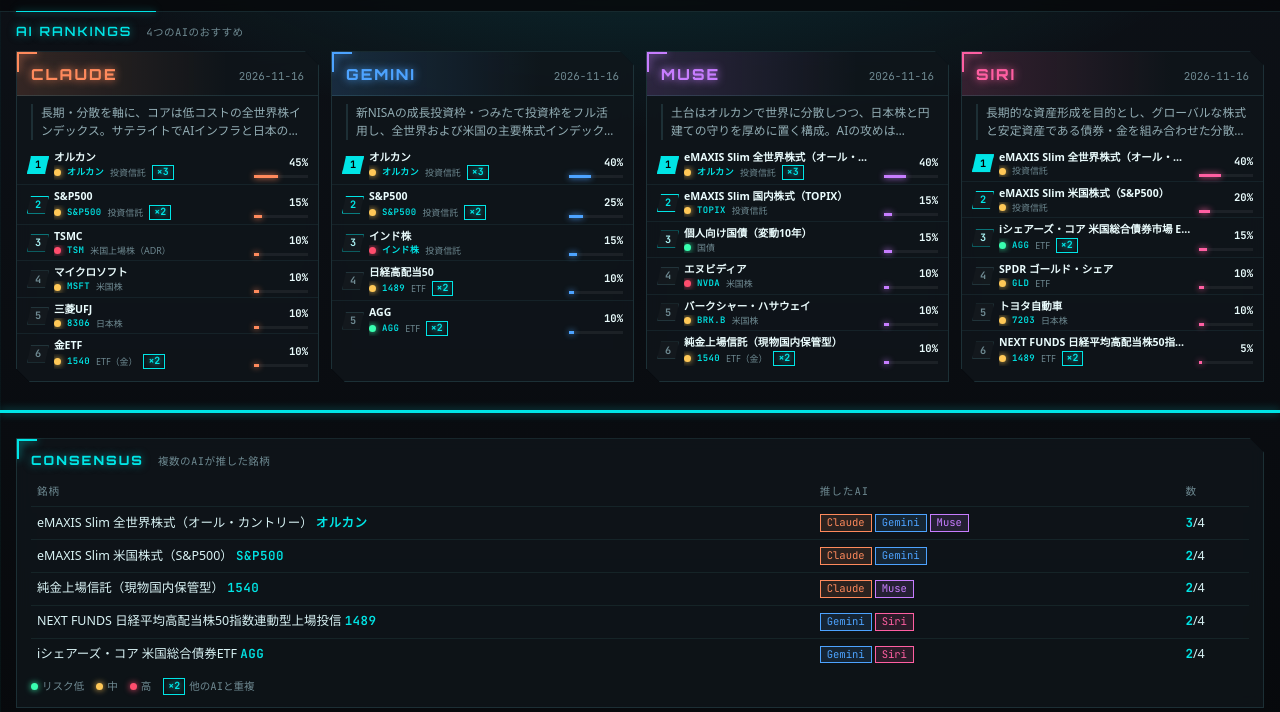
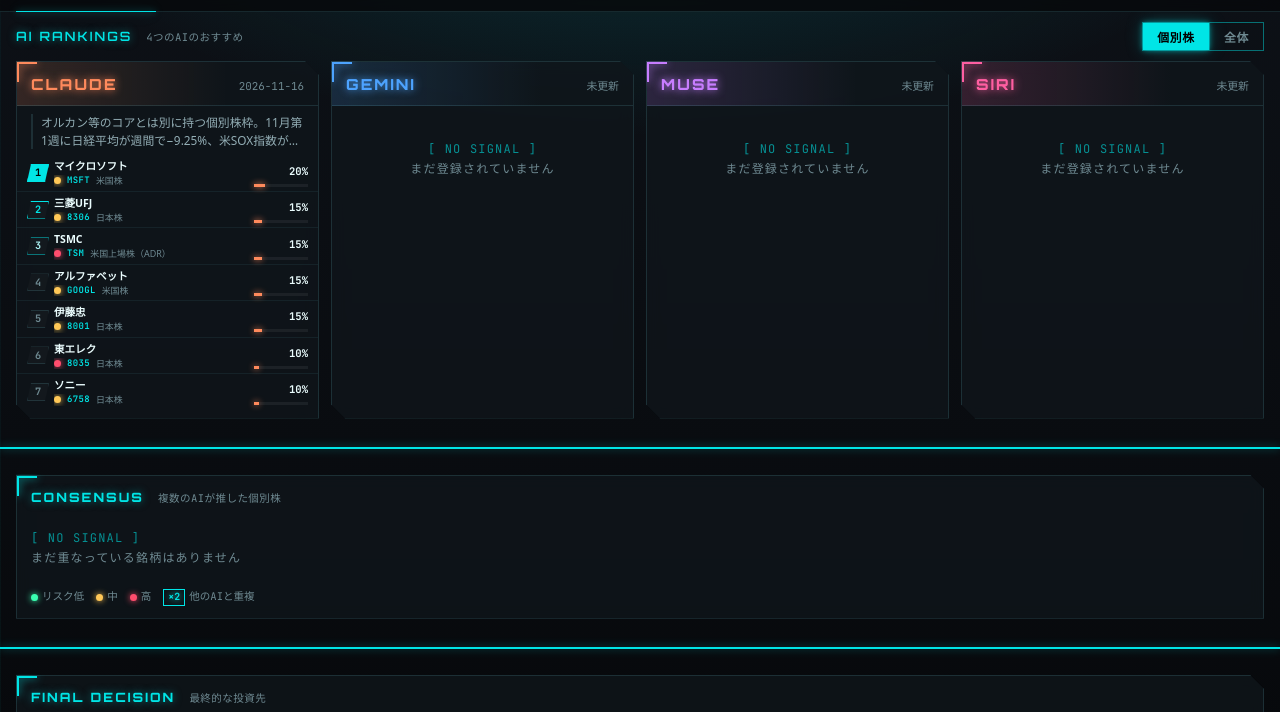
Before and after one commit to akira-1229/INVESTRA, a plain HTML site: page index.html in a window 1280 px wide. Shown: the part 63-775 px from the top of the page. Drawn offline with Linux system fonts and the light colour scheme.

Commit message:
Add individual-stock rankings per AI with a stocks/all toggle
Each AI file can carry a separate 'stocks' ranking (individual
companies only, weights within the stock budget). The board, consensus
and zoom follow the selected mode, defaulting to stocks; the final
decision keeps counting overlaps on the full portfolio. Claude's stock
ranking is added, and the Gemini script now asks for stocks too.

Co-Authored-By: Claude Opus 5.5 <noreply@anthropic.com>
Claude-Session: https://claude.ai/code/session_01EAbkc8WBD213UQjzG4r9Zc

```diff
--- a/app.js
+++ b/app.js
@@ -114,7 +114,7 @@ function openZoomDecision() {
   const d = lastDecision;
   if (!d?.picks?.length) return;
   showZoom(
-    zoomHTML({ label: "FINAL DECISION", color: "#00e5e6" }, { updatedAt: d.decidedAt, summary: d.memo, picks: d.picks }, lastVotes),
+    zoomHTML({ label: "FINAL DECISION", color: "#00e5e6" }, { updatedAt: d.decidedAt, summary: d.memo, picks: d.picks }, lastFullVotes),
     document.getElementById("decision").closest("section.panel"));
 }
 function closeZoom() {
@@ -163,15 +163,39 @@ function decisionHTML(d, votes) {
     <p class="tap-hint">パネルをタップすると拡大表示します</p>`;
 }
 
-async function render() {
-  const results = await Promise.all(ADVISORS.map(async (a) => ({ a, data: await load(`data/${a.id}.json`) })));
+// 表示モード: "stocks" = 個別株ランキング（オルカン等の長期インデックスを除く）、"all" = ポートフォリオ全体
+let mode = "stocks";
+try { mode = localStorage.getItem("investra-mode") || "stocks"; } catch {}
+const view = (d) => d && (mode === "stocks"
+  ? { updatedAt: d.stocks?.length ? (d.stocksUpdatedAt || d.updatedAt) : null, summary: d.stocksSummary, picks: d.stocks }
+  : d);
+let lastRaw = [], lastFullVotes = new Map();
+
+function setMode(m) {
+  mode = m;
+  try { localStorage.setItem("investra-mode", m); } catch {}
+  document.querySelectorAll(".seg button").forEach((b) => b.setAttribute("aria-pressed", String(b.dataset.mode === m)));
+  document.getElementById("consensus-sub").textContent = m === "stocks" ? "複数のAIが推した個別株" : "複数のAIが推した銘柄（全体）";
+}
+document.querySelectorAll(".seg button").forEach((b) => b.onclick = () => { setMode(b.dataset.mode); paint(); });
+
+// 読み込み済みのデータで画面を描き直す（モード切り替え時はこれだけ）
+function paint() {
+  const results = lastRaw.map(({ a, data }) => ({ a, data: view(data) }));
   const tally = collectVotes(results);
   lastResults = results; lastVotes = tally.votes;
   document.getElementById("advisors").innerHTML = results.map(({ a, data }, i) => advisorCard(a, data, tally.votes, i)).join("");
   document.getElementById("consensus").innerHTML = consensusHTML(tally) +
     `<div class="legend"><span><i class="risk 低"></i>リスク低</span><span><i class="risk 中"></i>中</span><span><i class="risk 高"></i>高</span><span><b class="match">×2</b> 他のAIと重複</span></div>`;
+}
+
+async function render() {
+  lastRaw = await Promise.all(ADVISORS.map(async (a) => ({ a, data: await load(`data/${a.id}.json`) })));
+  lastFullVotes = collectVotes(lastRaw).votes;  // 最終決定はポートフォリオ全体なので全体の重なりで数える
+  setMode(mode);
+  paint();
   lastDecision = await load("data/decision.json");
-  document.getElementById("decision").innerHTML = decisionHTML(lastDecision, tally.votes);
+  document.getElementById("decision").innerHTML = decisionHTML(lastDecision, lastFullVotes);
   const panel = document.getElementById("decision").closest("section.panel");
   if (lastDecision?.picks?.length) {
     panel.classList.add("tappable"); panel.setAttribute("role", "button"); panel.setAttribute("tabindex", "0");
--- a/data/claude.json
+++ b/data/claude.json
@@ -62,5 +62,79 @@
       "allocation": 10,
       "thesis": "株式と値動きの連動が弱く、インフレ・円安・地政学ショック時のクッション。配当は生まないので、増やす役ではなく守る役として少量持つ。"
     }
+  ],
+  "stocksUpdatedAt": "2026-11-16",
+  "stocksSummary": "オルカン等のコアとは別に持つ個別株枠。11月第1週に日経平均が週間で−9.25%、米SOX指数が−12.15%と半導体・AI株が急落し、値動きが荒い局面なので、半導体は2銘柄に絞り、クラウド・金融・商社・エンタメに分散。配分は個別株枠の中での比率。",
+  "stocks": [
+    {
+      "name": "マイクロソフト",
+      "short": "マイクロソフト",
+      "ticker": "MSFT",
+      "type": "米国株",
+      "horizon": "中長期（3〜5年）",
+      "risk": "中",
+      "allocation": 20,
+      "thesis": "クラウド（Azure）と業務ソフトの顧客基盤にAIを上乗せして稼げる立場。半導体そのものより値動きが穏やかで、個別株枠の土台にする。"
+    },
+    {
+      "name": "三菱UFJフィナンシャル・グループ",
+      "short": "三菱UFJ",
+      "ticker": "8306",
+      "type": "日本株",
+      "horizon": "中期（2〜3年）",
+      "risk": "中",
+      "allocation": 15,
+      "thesis": "金利のある日本で利ざやが改善しやすく、増配・自社株買いにも積極的。GDPのマイナス成長が続くと逆風なので景気指標は要確認。"
+    },
+    {
+      "name": "台湾積体電路製造（TSMC）",
+      "short": "TSMC",
+      "ticker": "TSM",
+      "type": "米国上場株（ADR）",
+      "horizon": "中長期（3〜5年）",
+      "risk": "高",
+      "allocation": 15,
+      "thesis": "どの会社のAIチップでも製造が集まる受託製造の最大手。今月の半導体急落で割高感は和らいだが、地政学と規制のリスクがあるため比率は抑える。"
+    },
+    {
+      "name": "アルファベット（Google）",
+      "short": "アルファベット",
+      "ticker": "GOOGL",
+      "type": "米国株",
+      "horizon": "中長期（3〜5年）",
+      "risk": "中",
+      "allocation": 15,
+      "thesis": "検索・YouTube・クラウドに加え自社AIチップも持ち、AIの収益化手段が多い。広告依存と独禁法の訴訟は注意点。"
+    },
+    {
+      "name": "伊藤忠商事",
+      "short": "伊藤忠",
+      "ticker": "8001",
+      "type": "日本株",
+      "horizon": "長期（5年以上）",
+      "risk": "中",
+      "allocation": 15,
+      "thesis": "資源に偏らない生活消費関連の稼ぎが厚く、業績が安定。累進配当と自社株買いで還元も手堅く、ハイテクの急落時のクッション役。"
+    },
+    {
+      "name": "東京エレクトロン",
+      "short": "東エレク",
+      "ticker": "8035",
+      "type": "日本株",
+      "horizon": "中長期（3〜5年）",
+      "risk": "高",
+      "allocation": 10,
+      "thesis": "半導体製造装置の国内最大手。半導体株の急落で値ごろ感は出たが、AI投資の減速や規制の影響を受けやすいので小さめに持つ。"
+    },
+    {
+      "name": "ソニーグループ",
+      "short": "ソニー",
+      "ticker": "6758",
+      "type": "日本株",
+      "horizon": "中長期（3〜5年）",
+      "risk": "中",
+      "allocation": 10,
+      "thesis": "ゲーム・音楽・映画のコンテンツ収入と画像センサーの両輪。AI・半導体とは違う値動きをしやすく、分散に効く。"
+    }
   ]
 }
--- a/index.html
+++ b/index.html
@@ -11,7 +11,7 @@
 <link rel="preconnect" href="https://fonts.googleapis.com">
 <link rel="preconnect" href="https://fonts.gstatic.com" crossorigin>
 <link rel="stylesheet" href="https://fonts.googleapis.com/css2?family=Orbitron:wght@600;800&family=JetBrains+Mono:wght@400;600;700&display=swap">
-<link rel="stylesheet" href="style.css?v=202611160521">
+<link rel="stylesheet" href="style.css?v=202611160529">
 </head>
 <body>
 <header>
@@ -30,13 +30,19 @@
 
 <main>
   <div class="zone">
-    <div class="zone-label">AI RANKINGS <small>4つのAIのおすすめ</small></div>
+    <div class="zone-head">
+      <div class="zone-label">AI RANKINGS <small>4つのAIのおすすめ</small></div>
+      <div class="seg" role="group" aria-label="表示する範囲">
+        <button type="button" data-mode="stocks" aria-pressed="true">個別株</button>
+        <button type="button" data-mode="all" aria-pressed="false">全体</button>
+      </div>
+    </div>
     <div id="advisors" class="board"></div>
   </div>
 
   <div class="zone">
     <section class="panel">
-      <h2>CONSENSUS <small>複数のAIが推した銘柄</small></h2>
+      <h2>CONSENSUS <small id="consensus-sub">複数のAIが推した個別株</small></h2>
       <div id="consensus"></div>
     </section>
   </div>
@@ -52,6 +58,6 @@
 <div id="zoom" class="zoom" hidden></div>
 
 <footer>カードや「最終的な投資先」をタップすると、画面の約80%に拡大して表示します（詳細は拡大画面のランキングの下）。AIの推奨は情報であり、投資助言ではありません。</footer>
-<script src="app.js?v=202611160521"></script>
+<script src="app.js?v=202611160529"></script>
 </body>
 </html>
--- a/style.css
+++ b/style.css
@@ -347,3 +347,17 @@ body { padding-top: var(--hh, 76px); }
 @media (max-width: 640px) { body { padding-top: var(--hh, 56px); } }
 /* iPhone (WebKit) で固定バーが外れたり、ちらついたりしないように */
 header { -webkit-transform: translateZ(0); transform: translateZ(0); will-change: transform; }
+
+/* ===== 個別株／全体 の切り替え ===== */
+.zone-head { display: flex; align-items: center; justify-content: space-between; gap: 10px; margin-bottom: 10px; }
+.zone-head .zone-label { margin: 0; }
+.seg { display: inline-flex; border: 1px solid rgba(0, 229, 230, .45); flex: none; }
+.seg button { cursor: pointer; border: 0; background: transparent; color: var(--muted); padding: 5px 14px;
+  font: 600 .74rem system-ui, -apple-system, "Hiragino Sans", "Noto Sans JP", sans-serif; letter-spacing: .06em; }
+.seg button + button { border-left: 1px solid rgba(0, 229, 230, .45); }
+.seg button[aria-pressed="true"] { background: var(--accent); color: #000; box-shadow: var(--glow); }
+.seg button:focus-visible { outline: 2px solid var(--accent); outline-offset: 2px; }
+@media (max-width: 640px) {
+  .zone-head { margin-bottom: 6px; }
+  .seg button { padding: 3px 10px; font-size: .62rem; }
+}
```
Also changed, not shown: 2 other files.
